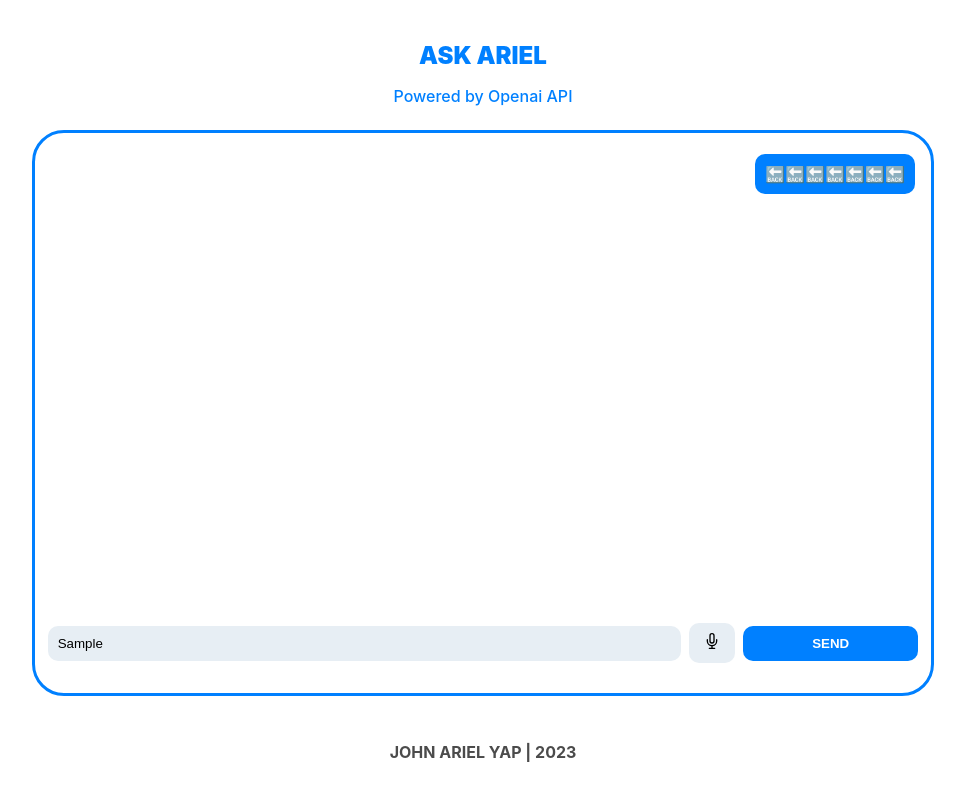
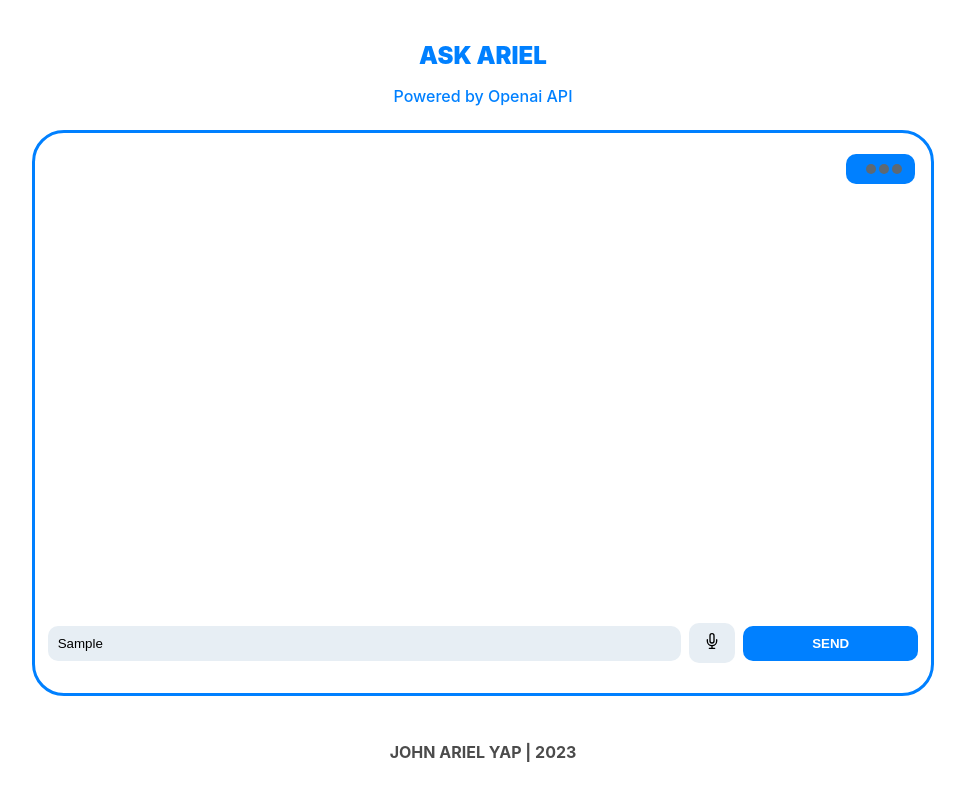
Before and after one commit to yapariel/AskAriel, a React (Create React App) app: page / in a window 1280 px wide. Both pictures are taken after typing "Sample" into the empty fields and a click on the button "SEND". Shown: the whole page, without its empty margins (157-1122 px from the left). Built offline with nearby package versions, Linux system fonts and the light colour scheme; no server answers.

Commit message:
animation fixed

```diff
--- a/src/App.css
+++ b/src/App.css
@@ -171,3 +171,29 @@ button:hover {
     margin: none;
   }
 }
+.typing-animation {
+  display: flex;
+  align-items: center;
+  margin-left: 10px;
+}
+
+.typing-animation span {
+  width: 10px;
+  height: 10px;
+  background-color: #676767;
+  border-radius: 50%;
+  margin-right: 3px;
+  animation: typing 0.8s infinite;
+}
+
+@keyframes typing {
+  0% {
+    opacity: 0.4;
+  }
+  90% {
+    opacity: 1;
+  }
+  100% {
+    opacity: 0.4;
+  }
+}
--- a/src/App.js
+++ b/src/App.js
@@ -11,6 +11,7 @@ function App() {
   const recognitionRef = useRef(null);
   const [isTyping, setIsTyping] = useState(false);
   const [isSpeaking, setIsSpeaking] = useState(false);
+  const [isLoading, setIsLoading] = useState(false);
 
   useEffect(() => {
     if ("webkitSpeechRecognition" in window) {
@@ -32,7 +33,7 @@ function App() {
   }, []);
 
   const handleSend = async () => {
-    setIsTyping(true);
+    setIsLoading(true);
 
     setMessages((prevMessages) => [
       ...prevMessages,
@@ -51,6 +52,7 @@ function App() {
 
     setIsTyping(false);
     setInput("");
+    setIsLoading(false);
   };
 
   const handleMicPress = () => {
@@ -97,8 +99,12 @@ function App() {
               key={index}
               className={message.isUser ? "user-message" : "bot-message"}
             >
-              {isTyping && index === messages.length - 1 ? (
-                <TypingEffect />
+              {isLoading && index === messages.length - 1 ? (
+                <div className="typing-animation">
+                  <span></span>
+                  <span></span>
+                  <span></span>
+                </div>
               ) : (
                 <div>
                   {message.text}
--- a/src/components/Openai.js
+++ b/src/components/Openai.js
@@ -1,6 +1,6 @@
 const { Configuration, OpenAIApi } = require("openai");
 
-const API_KEY = "API KEY HERE";
+const API_KEY = "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";
 
 const configuration = new Configuration({
   apiKey: API_KEY,
```
Also changed, not shown: 1 other file (tests, documents, lock files or other folders).
